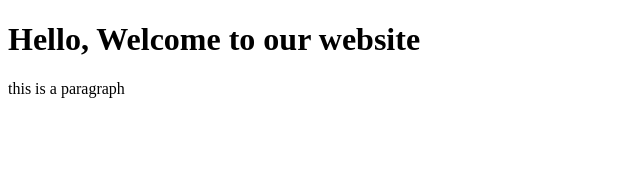
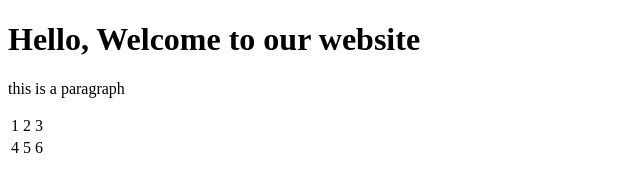
Before and after one commit to AliMohammadiKia/HTML6, a plain HTML site: page index.html in a window 1280 px wide. Shown: the full height of the page, 0-640 px from the left. Drawn offline with Linux system fonts and the light colour scheme.

Commit message:
add table into index.html

```diff
--- a/index.html
+++ b/index.html
@@ -8,5 +8,17 @@
   <body>
     <h1>Hello, Welcome to our website</h1>
     <p>this is a paragraph</p>
+    <table>
+      <tr>
+        <td>1</td>
+        <td>2</td>
+        <td>3</td>
+      </tr>
+      <tr>
+        <td>4</td>
+        <td>5</td>
+        <td>6</td>
+      </tr>
+    </table>
   </body>
 </html>
```
